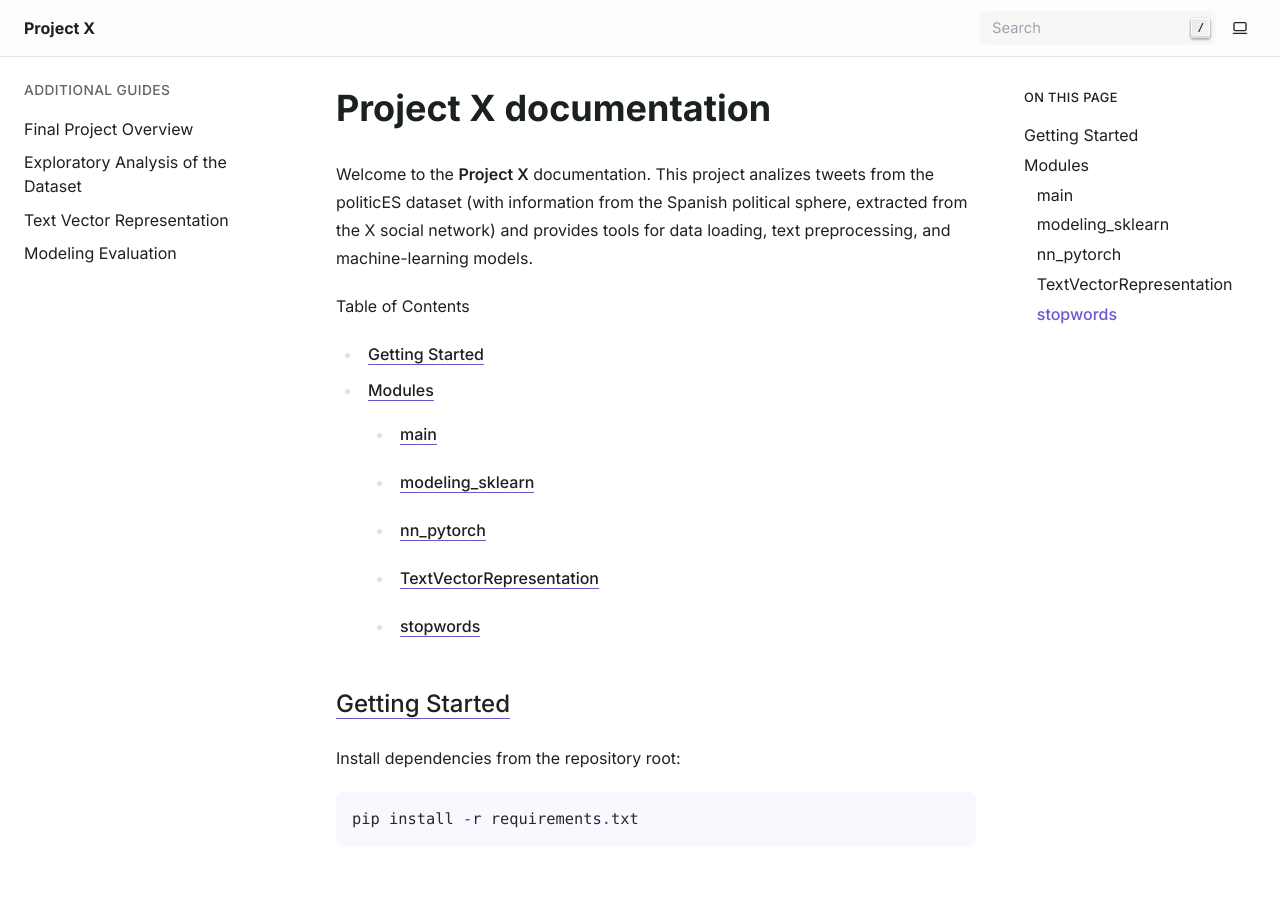
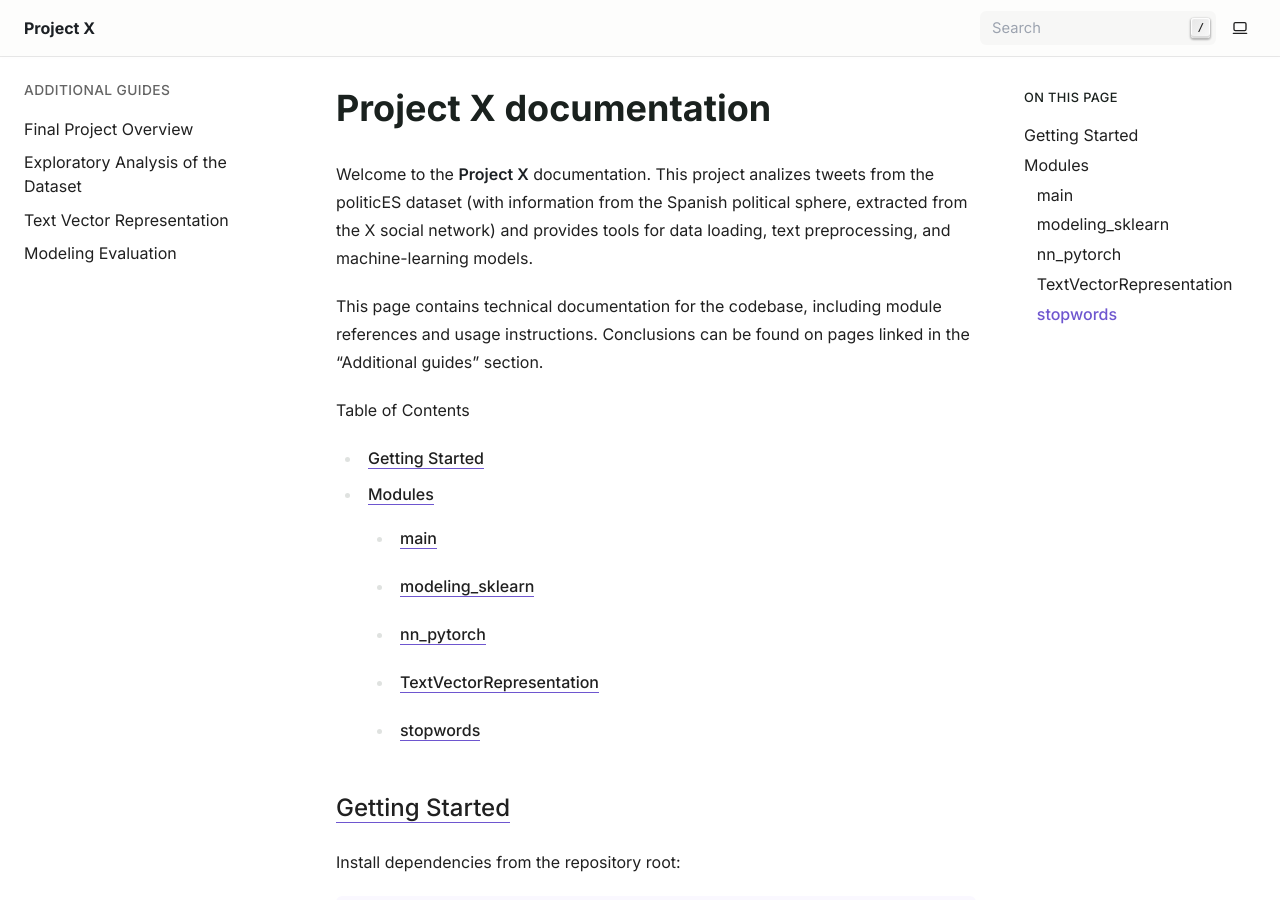
Before and after one commit to r-agus/project_x, a Sphinx documentation site: the page built from docs/source/index.rst, in a window 1280 px wide and 900 px high. Built offline with Sphinx 7.4.7, drawn with Linux system fonts in a browser that asks for light colours.

Commit message:
doc: enhance introduction with additional context on documentation structure

```diff
--- a/docs/source/index.rst
+++ b/docs/source/index.rst
@@ -10,6 +10,9 @@ Welcome to the **Project X** documentation. This project analizes tweets from
 the politicES dataset (with information from the Spanish political sphere, extracted
 from the X social network) and provides tools for data loading, text preprocessing,
 and machine-learning models.
+
+This page contains technical documentation for the codebase, including module references
+and usage instructions. Conclusions can be found on pages linked in the "Additional guides" section.
 
 .. contents:: Table of Contents
    :local:
```
